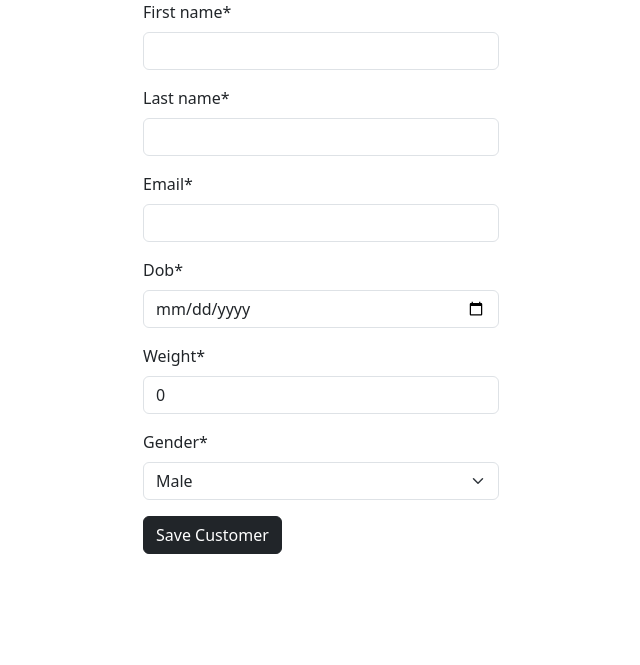
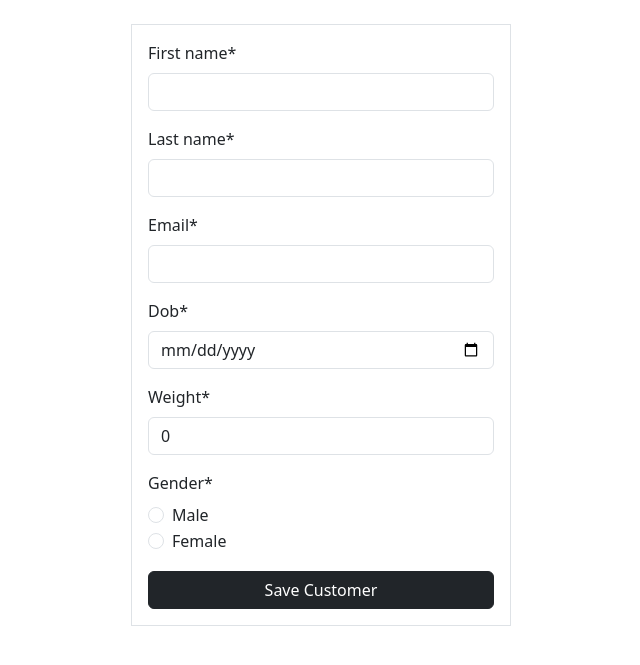
Before and after one commit to erickgathinji/django-database, a Django app: page /add/customer in a window 1280 px wide. Shown: the part 56-721 px from the top of the page, without its empty margins (319-959 px from the left). Run offline with Django 5.2, Linux system fonts and the light colour scheme; some libraries are stand-ins or nearby versions.

Commit message:
radio button

```diff
--- a/sacco/app_forms.py
+++ b/sacco/app_forms.py
@@ -6,11 +6,13 @@ from sacco.models import Customer
 GENDER_CHOICES = {"Male": "Male", "Female": "Female"}
 
 class CustomerForm(forms.ModelForm): # ensure import is strictly django import forms
+    # gender = forms.ChoiceField(choices=GENDER_CHOICES, widget=forms.Select) #if select, this is a dropdown menu
+    gender = forms.ChoiceField(choices=GENDER_CHOICES, widget=forms.RadioSelect)
     class Meta:
         model = Customer
         fields = ['first_name', 'last_name', 'email', 'dob', 'weight', 'gender']
         widgets = {
             'dob': forms.DateInput(attrs={'type': 'date', 'min': '1980-01-01', 'max': '2005-12-31'}),
             'weight': forms.NumberInput(attrs={'type': 'number', 'min': '35', 'max': '100'}),
-            'gender': forms.Select(choices=GENDER_CHOICES),
+            # 'gender': forms.Select(choices=GENDER_CHOICES),
         }
--- a/sacco/views.py
+++ b/sacco/views.py
@@ -33,8 +33,8 @@ def test(request):
     return HttpResponse(f"Ok, Done. We have {customer_count} customers and {deposit_count} deposits") # Create your views here.
 
 def customers(request):
-    # data = Customer.objects.all().order_by('-id').values() # select * from customers
-    data = Customer.objects.all().order_by('id').values()
+    # data = Customer.objects.all().order_by('-id').values() #id without - sorts from 1
+    data = Customer.objects.all().order_by('-id').values() # select * from customers
     paginator = Paginator(data, 10)
     page_number = request.GET.get('page', 1) #1 is a default page loaded if the page input is missing
     try:
--- a/templates/customer_form.html
+++ b/templates/customer_form.html
@@ -8,12 +8,12 @@
 {% block content %}
     <div class="container">
         <div class="row justify-content-center">
-            <div class="col-sm-4">
+            <div class="col-sm-4 border my-4 p-3">
                 <form action="{% url 'add_customer' %}" method="post"> {# Add the url created#}
                     {% csrf_token %}
                     {{ form | crispy }}
 
-                    <button class="btn btn-dark">Save Customer</button>
+                    <button class="btn btn-dark w-100">Save Customer</button>
                 </form>
             </div>
         </div>
--- a/templates/master.html
+++ b/templates/master.html
@@ -12,6 +12,11 @@
     <!-- Latest compiled JavaScript -->
     <script src="https://cdn.jsdelivr.net/npm/bootstrap@5.3.3/dist/js/bootstrap.bundle.min.js"></script>
 
+    <style>
+        legend{
+            font-size: 1rem;
+        }
+    </style>
 </head>
 <body>
 
```
Also changed, not shown: db.sqlite3.
